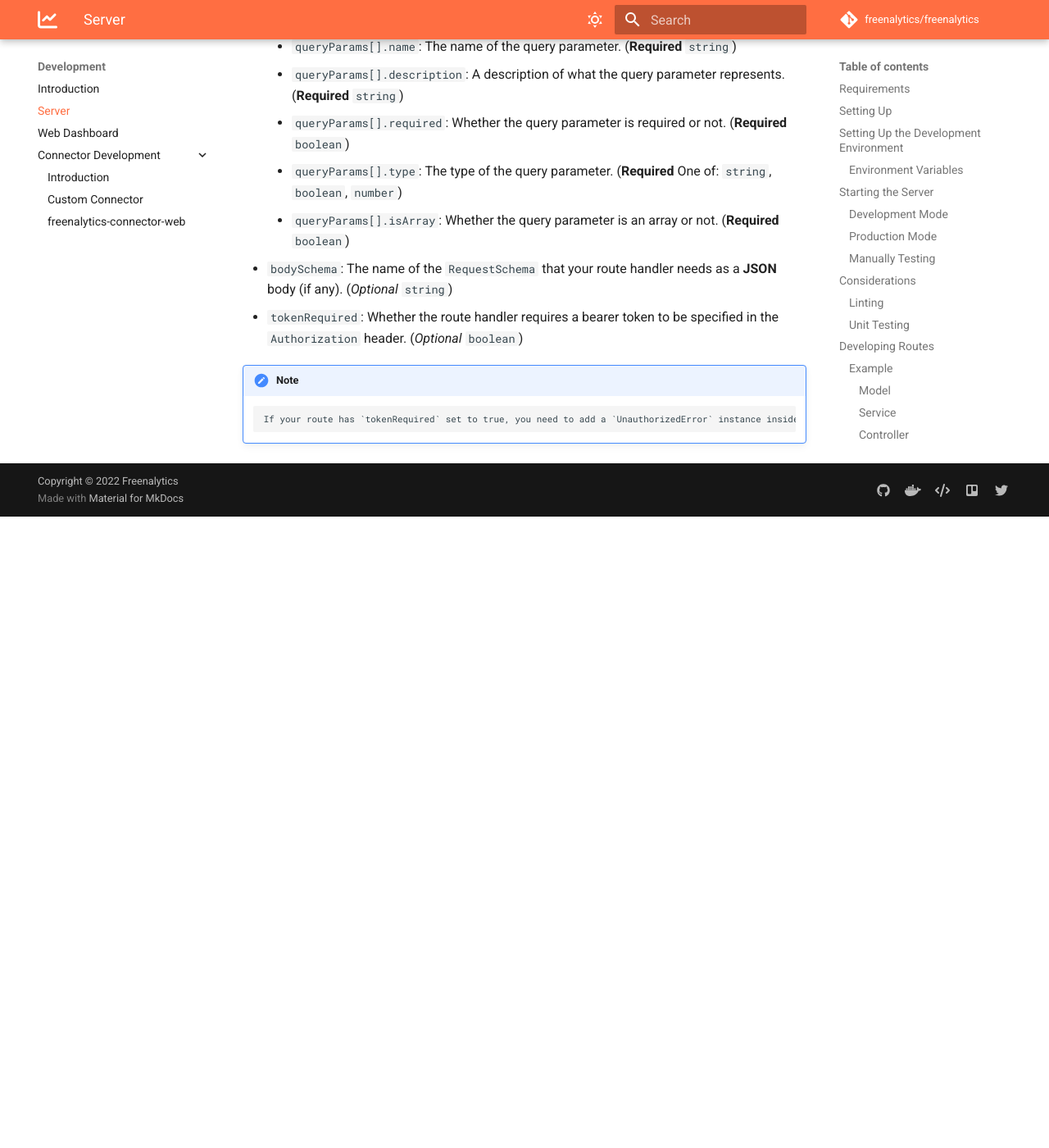
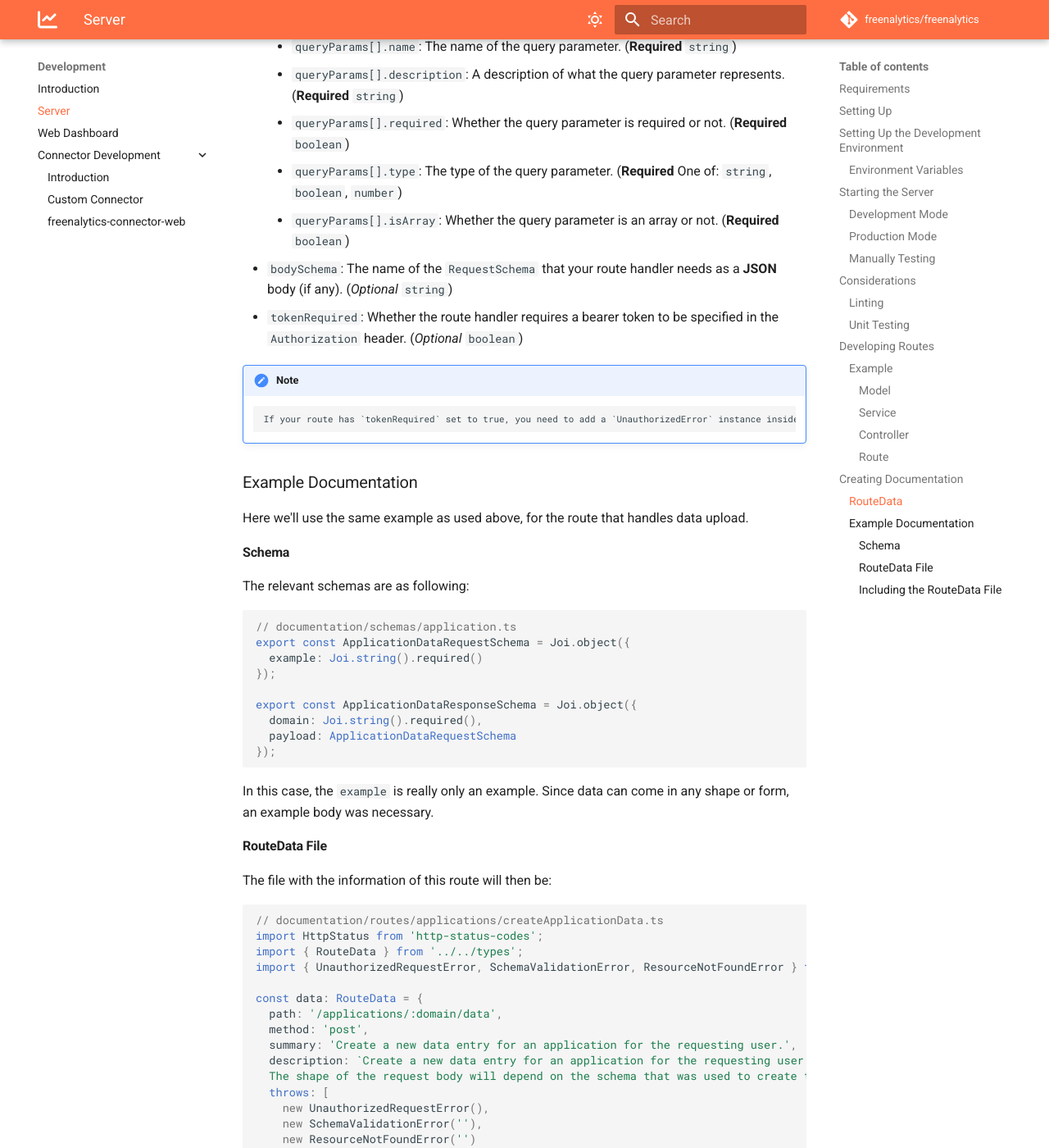
Before and after one commit to freenalytics/documentation, an MkDocs documentation site: the page built from docs/development/server.md, in a window 1280 px wide and 1400 px high, scrolled down 7611 px. Shown: the whole window at 82% size. Built offline with MkDocs 1.6.1 and Material for MkDocs 9.7.7, drawn with Linux system fonts in a browser that asks for light colours; comment, search, counter and statistics services are not loaded; before the commit the page ends 8241 px from its top, so only the background shows below that; some of the changed text lies outside the part shown.

Commit message:
Added example documentation to server development page.

````diff
--- a/docs/development/server.md
+++ b/docs/development/server.md
@@ -328,3 +328,95 @@ Your route data file should export an object of type `RouteData` which includes
 
 !!! note
         If your route has `tokenRequired` set to true, you need to add a `UnauthorizedError` instance inside `throws`.
+
+### Example Documentation
+
+Here we'll use the same example as used above, for the route that handles data upload.
+
+#### Schema
+
+The relevant schemas are as following:
+
+```ts
+// documentation/schemas/application.ts
+export const ApplicationDataRequestSchema = Joi.object({
+  example: Joi.string().required()
+});
+
+export const ApplicationDataResponseSchema = Joi.object({
+  domain: Joi.string().required(),
+  payload: ApplicationDataRequestSchema
+});
+```
+
+In this case, the `example` is really only an example. Since data can come in any shape or form, an example body was necessary.
+
+#### RouteData File
+
+The file with the information of this route will then be:
+
+```ts
+// documentation/routes/applications/createApplicationData.ts
+import HttpStatus from 'http-status-codes';
+import { RouteData } from '../../types';
+import { UnauthorizedRequestError, SchemaValidationError, ResourceNotFoundError } from '../../../src/errors/http';
+
+const data: RouteData = {
+  path: '/applications/:domain/data',
+  method: 'post',
+  summary: 'Create a new data entry for an application for the requesting user.',
+  description: `Create a new data entry for an application for the requesting user.
+  The shape of the request body will depend on the schema that was used to create the application.`,
+  throws: [
+    new UnauthorizedRequestError(),
+    new SchemaValidationError(''),
+    new ResourceNotFoundError('')
+  ],
+  success: {
+    code: HttpStatus.CREATED,
+    schema: 'ApplicationDataResponseSchema'
+  },
+  pathParams: [
+    {
+      name: 'domain',
+      description: 'The domain of the application to upload the data to.',
+      type: 'string'
+    }
+  ],
+  bodySchema: 'ApplicationDataRequestSchema',
+  tokenRequired: true
+};
+
+export default data;
+```
+
+#### Including the RouteData File
+
+Finally, we need to include this route data file into the `documentation/documentation.ts` file. Just import this file and add it into the exported object.
+
+```ts
+// documentation/documentation.ts
+import createApplicationData from './routes/applications/createApplicationData';
+
+const documentationData = {
+  metadata,
+  info,
+  paths: {
+    Application: {
+      getAllApplicationsForUser,
+      createApplicationForUser,
+      getApplicationByDomain,
+      updateApplicationByDomain,
+      deleteApplicationByDomain,
+
+      createApplicationData,
+      getApplicationData,
+      getApplicationDataAsCsv
+    }
+  }
+};
+
+export default documentationData;
+```
+
+The rest of the file was omitted as it is not relevant. Here you can see that `createApplicationData` is exported near the end of the `paths.Application` object.
````
